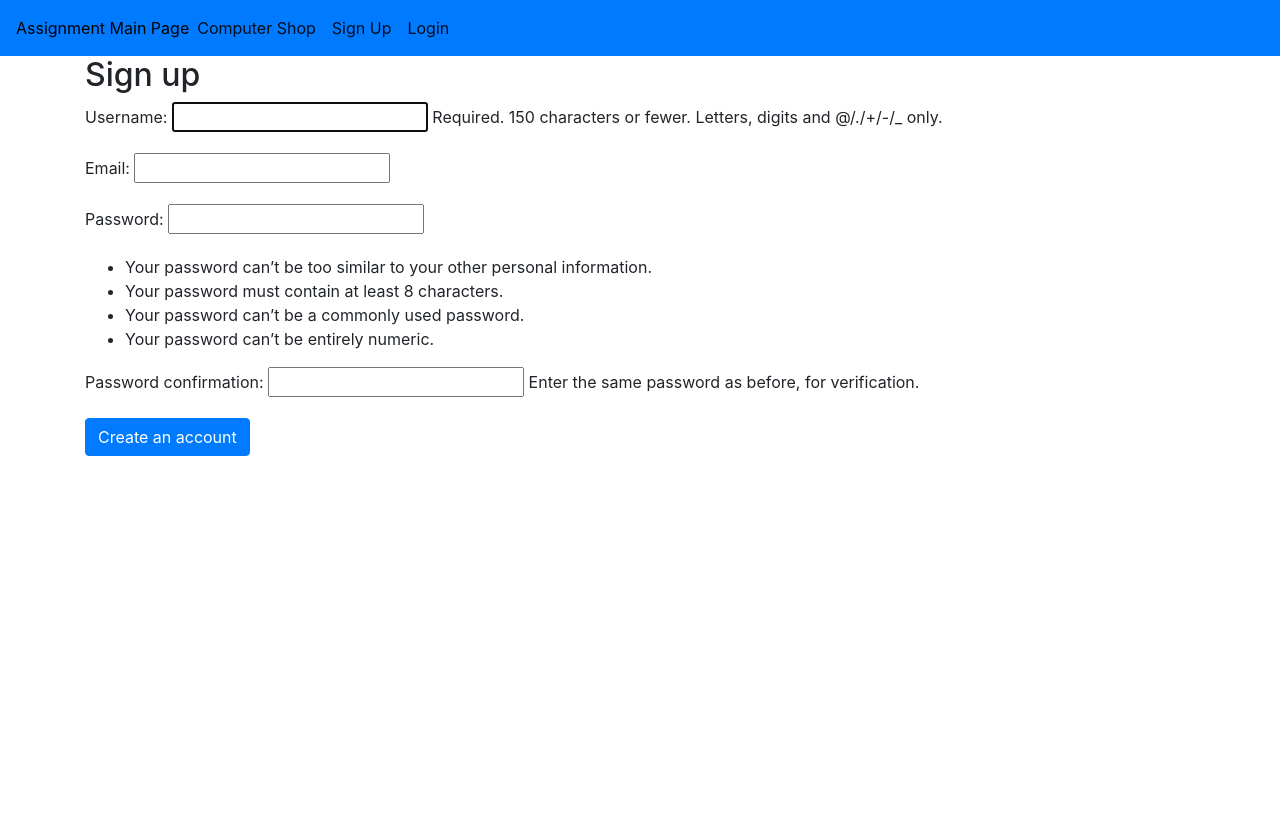
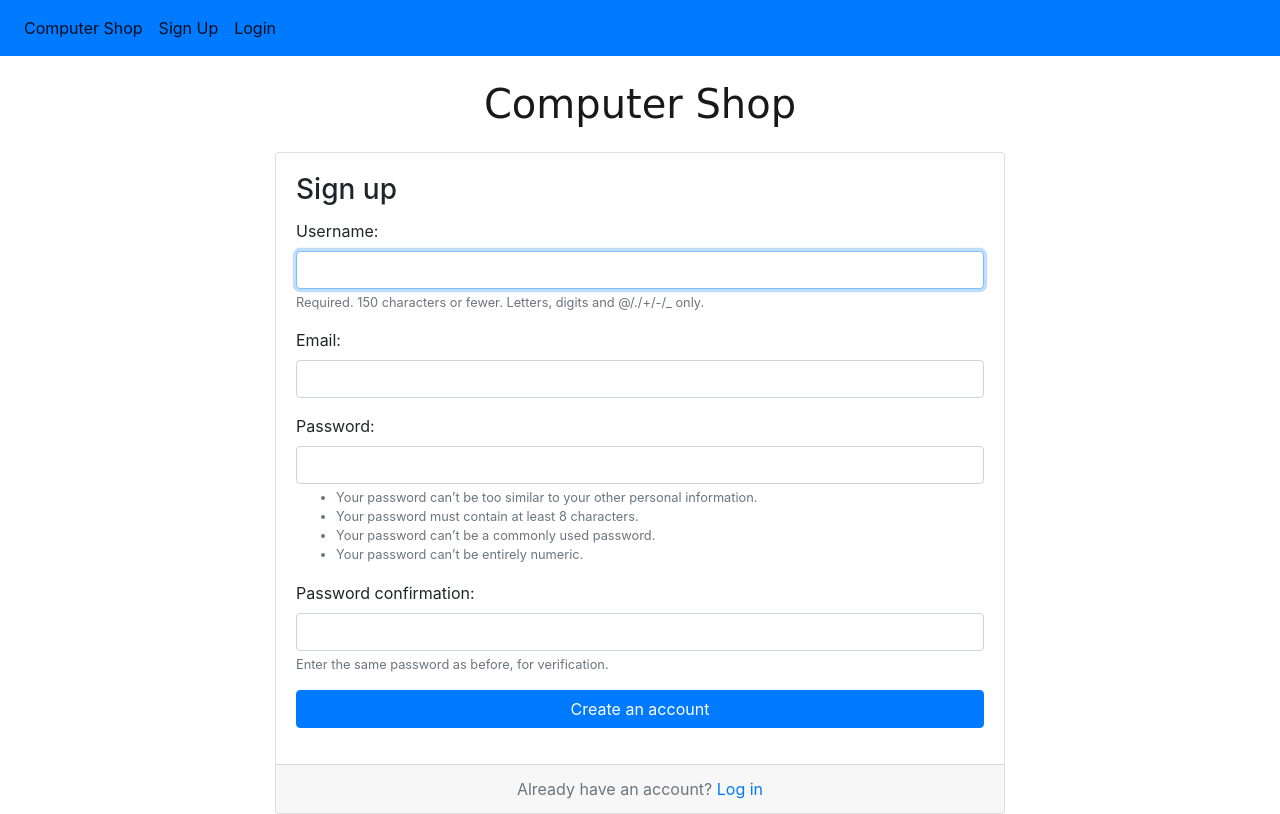
Before and after one commit to danilredko/ComputerShop, a Django app: page /computershop/signup in a window 1280 px wide. Before the commit the page ends 456 px from the top, so only its background shows below. Run offline with Django 3.2, Linux system fonts and the light colour scheme; some libraries are stand-ins or nearby versions.

Commit message:
sign up page improved look, new email setup

```diff
--- a/Assignment3/Assignment3/settings.py
+++ b/Assignment3/Assignment3/settings.py
@@ -28,8 +28,8 @@ EMAIL_BACKEND = "django.core.mail.backends.smtp.EmailBackend"
 EMAIL_HOST = "smtp.gmail.com"
 EMAIL_USE_TLS = True
 EMAIL_PORT = 587
-EMAIL_HOST_USER = "danilredko1996@gmail.com"
-EMAIL_HOST_PASSWORD = "12danilek1234"
+EMAIL_HOST_USER = "danilredkocomputershop@gmail.com"
+EMAIL_HOST_PASSWORD = "computershop2810"
 
 ALLOWED_HOSTS = ['*']
 
@@ -42,7 +42,7 @@ INSTALLED_APPS = [
     'django.contrib.sessions',
     'django.contrib.messages',
     'django.contrib.staticfiles',
-
+    'widget_tweaks',
     'part1',
     'main_page',
     'part2',
--- /dev/null
+++ b/Assignment3/static/css/accounts.css
@@ -0,0 +1,14 @@
+
+
+.logo {
+  font-family: 'Peralta', cursive;
+}
+
+.logo a {
+  color: rgba(0,0,0,.9);
+}
+
+.logo a:hover,
+.logo a:active {
+  text-decoration: none;
+}
--- a/Assignment3/templates/base.html
+++ b/Assignment3/templates/base.html
@@ -1,4 +1,4 @@
-{% load static %}<!DOCTYPE html>
+{% load static %}
 <html>
   <head>
     <meta name="viewport" content="width=device-width, initial-scale=1.0">
@@ -9,7 +9,7 @@
 
     <nav class="navbar navbar-expand-lg navbar-light bg-primary text-white">
 
-          <a href="{% url 'main_page' %}" style="color: black"> Assignment Main Page </a>
+
 
           <button class="navbar-toggler" type="button" data-toggle="collapse" data-target="#navbarSupportedContent" aria-controls="navbarSupportedContent" aria-expanded="false" aria-label="Toggle navigation">
           <span class="navbar-toggler-icon"></span>
--- /dev/null
+++ b/Assignment3/templates/includes/form.html
@@ -0,0 +1,28 @@
+{% load widget_tweaks %}
+
+{% for field in form %}
+  <div class="form-group">
+    {{ field.label_tag }}
+
+    {% if form.is_bound %}
+      {% if field.errors %}
+        {% render_field field class="form-control is-invalid" %}
+        {% for error in field.errors %}
+          <div class="invalid-feedback">
+            {{ error }}
+          </div>
+        {% endfor %}
+      {% else %}
+        {% render_field field class="form-control is-valid" %}
+      {% endif %}
+    {% else %}
+      {% render_field field class="form-control" %}
+    {% endif %}
+
+    {% if field.help_text %}
+      <small class="form-text text-muted">
+        {{ field.help_text }}
+      </small>
+    {% endif %}
+  </div>
+{% endfor %}
--- a/Assignment3/templates/login.html
+++ b/Assignment3/templates/login.html
@@ -12,7 +12,7 @@
             <h3 class="card-title">Log in</h3>
             <form method="post" novalidate>
               {% csrf_token %}
-                {{ form.as_p }}
+              {% include 'includes/form.html' %}
               <button type="submit" class="btn btn-primary btn-block">Log in</button>
             </form>
           </div>
--- a/Assignment3/templates/password_reset_confirm.html
+++ b/Assignment3/templates/password_reset_confirm.html
@@ -14,10 +14,11 @@
       <div class="card">
         <div class="card-body">
           {% if validlink %}
-            <h3 class="card-title">Change password for @{{ form.user.username }}</h3>
+            <h3 class="card-title">Change password for {{ form.user.username }}:</h3>
             <form method="post" novalidate>
               {% csrf_token %}
-                {{ form.as_p }}
+              {% include 'includes/form.html' %}
+
               <button type="submit" class="btn btn-success btn-block">Change password</button>
             </form>
           {% else %}
--- a/Assignment3/templates/signup.html
+++ b/Assignment3/templates/signup.html
@@ -1,12 +1,31 @@
 {% extends 'base.html' %}
+{% load static %}
+{% block content %}
 
-{% block content %}
-<div class="container">
-    <h2>Sign up</h2>
-    <form method="post" novalidate>
-      {% csrf_token %}
-      {{ form.as_p }}
-      <button type="submit" class="btn btn-primary">Create an account</button>
-    </form>
+  <link rel="stylesheet" href="{% static 'css/accounts.css' %}">
+
+
+  <div class="container">
+    <h1 class="text-center logo my-4">
+      <a href="{% url 'home' %}">Computer Shop</a>
+    </h1>
+    <div class="row justify-content-center">
+      <div class="col-lg-8 col-md-10 col-sm-12">
+        <div class="card">
+          <div class="card-body">
+            <h3 class="card-title">Sign up</h3>
+            <form method="post" novalidate>
+              {% csrf_token %}
+                {% include 'includes/form.html' %}
+
+              <button type="submit" class="btn btn-primary btn-block">Create an account</button>
+            </form>
+          </div>
+          <div class="card-footer text-muted text-center">
+            Already have an account? <a href="{%url 'login' %}">Log in</a>
+          </div>
+        </div>
+      </div>
+    </div>
   </div>
 {% endblock %}
```
Also changed, not shown: Assignment3/templates/home.html (+9 -8 lines), Assignment3/db.sqlite3, Assignment3/static/images/empty_face.gif (added).
